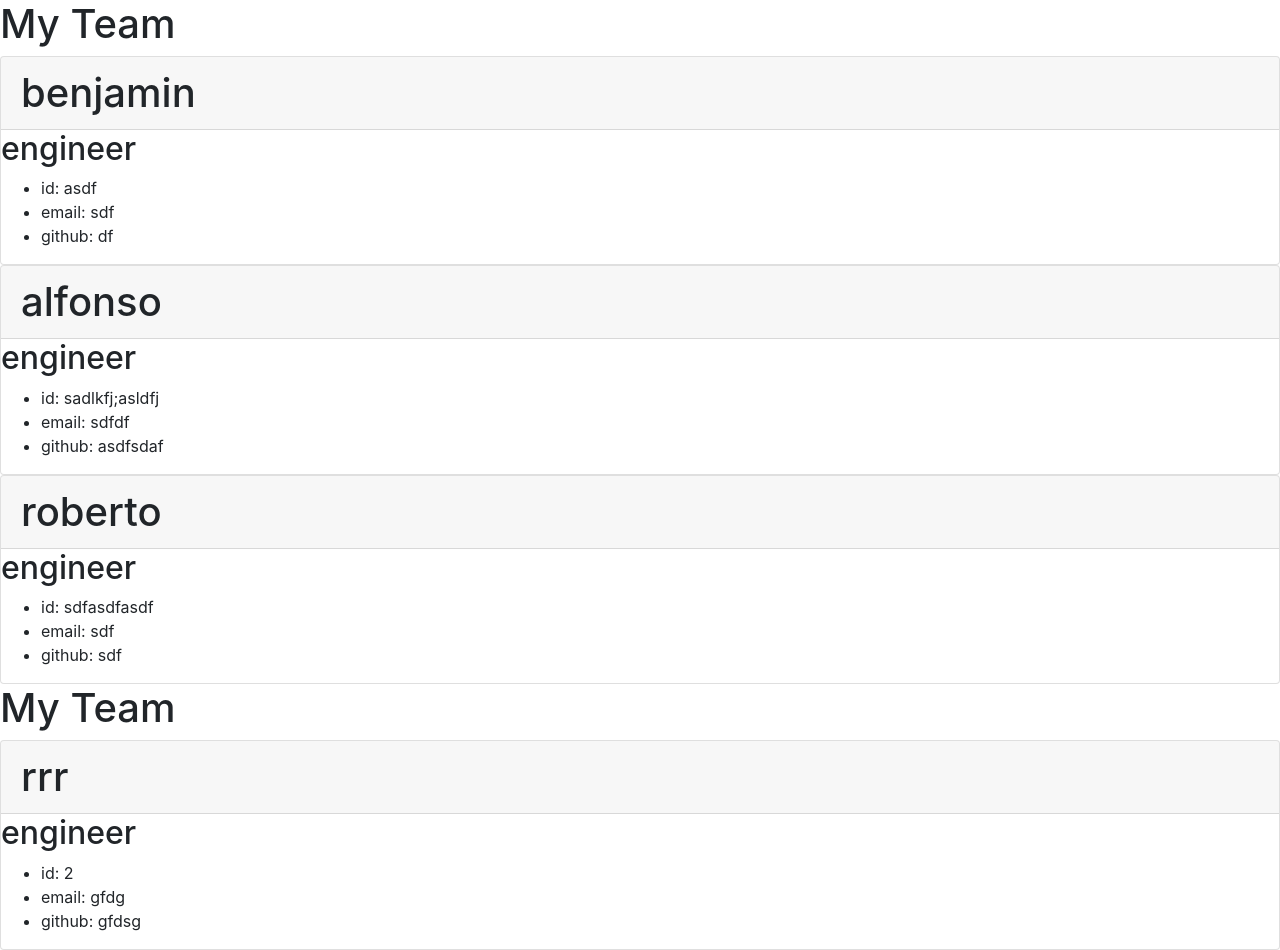
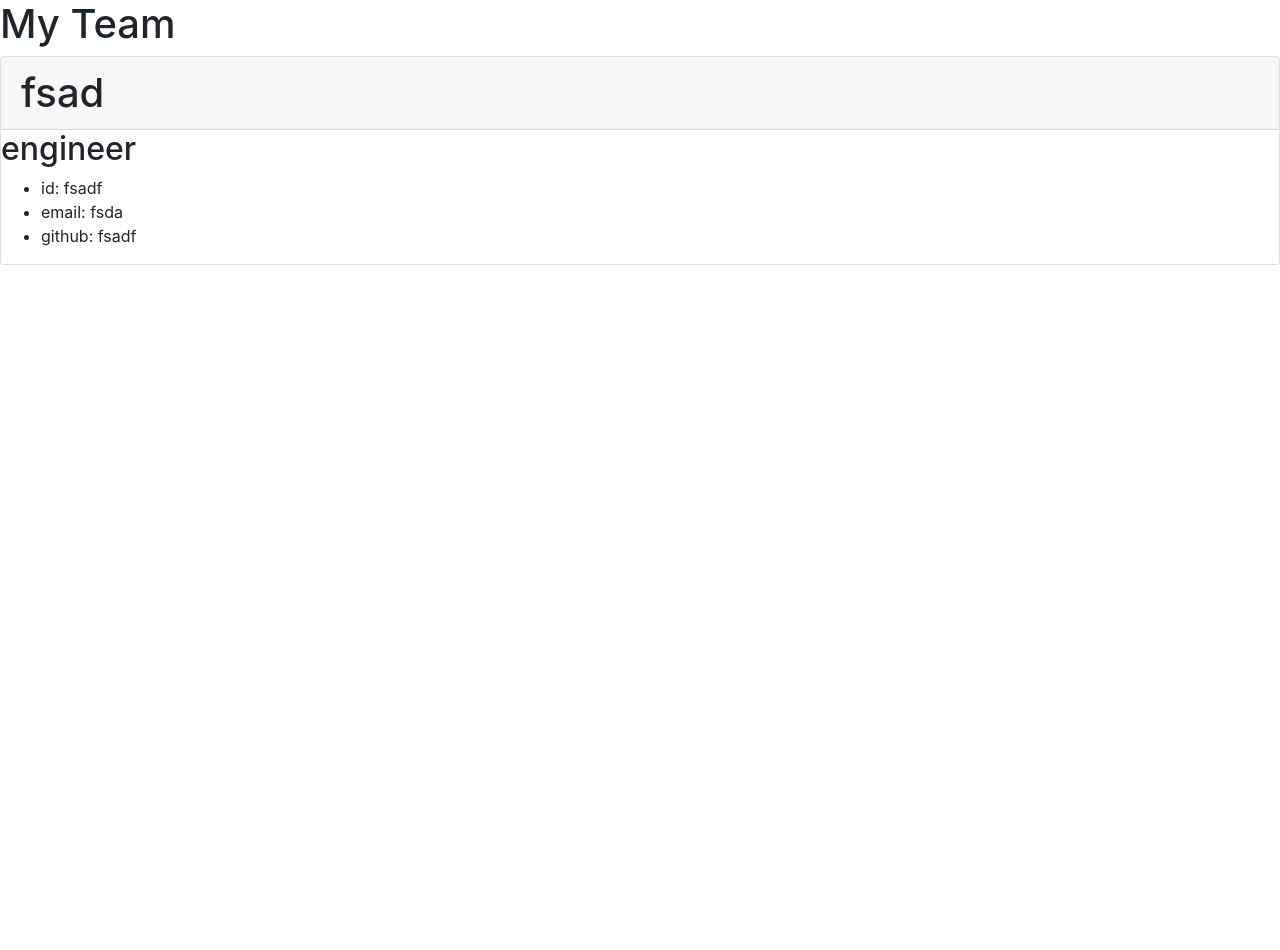
Before and after one commit to rob49157/team-generetor, a website: page temp.html in a window 1280 px wide. After the commit the page ends 800 px from the top, so only its background shows below. Drawn offline with nearby package versions, Linux system fonts and the light colour scheme.

Commit message:
debugging

```diff
--- a/manager.js
+++ b/manager.js
@@ -1,12 +1,12 @@
 const employee = require('./employee')
 class manager extends employee{
-    constructor(officenumber){
+    constructor(id, name, email, officenumber){
         super(id, name, email)
         this.officenumber = officenumber
     }
 
-    getOfficeNumer(officenumber){
-        this.officenumber = officenumber
+    getOfficeNumer(){
+        return this.officenumber
     }
 
     getRole() {
--- a/temp.html
+++ b/temp.html
@@ -1,47 +1,3 @@
-    <!DOCTYPE html>
-    <html>
-    <head>
-    <meta charset="UTF-8">
-    <meta http-equiv="X-UA-Compatible" content="IE=edge">
-    <meta name="viewport" content="width=device-width, initial-scale=1.0">
-    <link rel="stylesheet" href="https://maxcdn.bootstrapcdn.com/bootstrap/4.0.0/css/bootstrap.min.css" integrity="sha384-Gn5384xqQ1aoWXA+058RXPxPg6fy4IWvTNh0E263XmFcJlSAwiGgFAW/dAiS6JXm" crossorigin="anonymous">
-    <title>Document</title>
-    </head>
-    <body>
-    <h1>My Team</h1>
-
-            <div class="card">
-                <h1 class="card-header">benjamin</h1>
-                <h2>engineer</h2>
-                    <ul>
-                        <li>id: asdf</li>
-                        <li>email: sdf</li>
-                        <li>github: df</li>
-                    </ul>
-            </div>
-
-            <div class="card">
-                <h1 class="card-header">alfonso</h1>
-                <h2>engineer</h2>
-                    <ul>
-                        <li>id: sadlkfj;asldfj</li>
-                        <li>email: sdfdf</li>
-                        <li>github: asdfsdaf</li>
-                    </ul>
-            </div>
-
-            <div class="card">
-                <h1 class="card-header">roberto</h1>
-                <h2>engineer</h2>
-                    <ul>
-                        <li>id: sdfasdfasdf</li>
-                        <li>email: sdf</li>
-                        <li>github: sdf</li>
-                    </ul>
-            </div>
-
-    </body>
-    </html>
 
     <!DOCTYPE html>
     <html>
@@ -56,12 +12,12 @@
     <h1>My Team</h1>
 
             <div class="card">
-                <h1 class="card-header">rrr</h1>
+                <h1 class="card-header">fsad</h1>
                 <h2>engineer</h2>
                     <ul>
-                        <li>id: 2</li>
-                        <li>email: gfdg</li>
-                        <li>github: gfdsg</li>
+                        <li>id: fsadf</li>
+                        <li>email: fsda</li>
+                        <li>github: fsadf</li>
                     </ul>
             </div>
 
```
Also changed, not shown: intern.js (+5 -4 lines), temp.js (+9 -19 lines).
